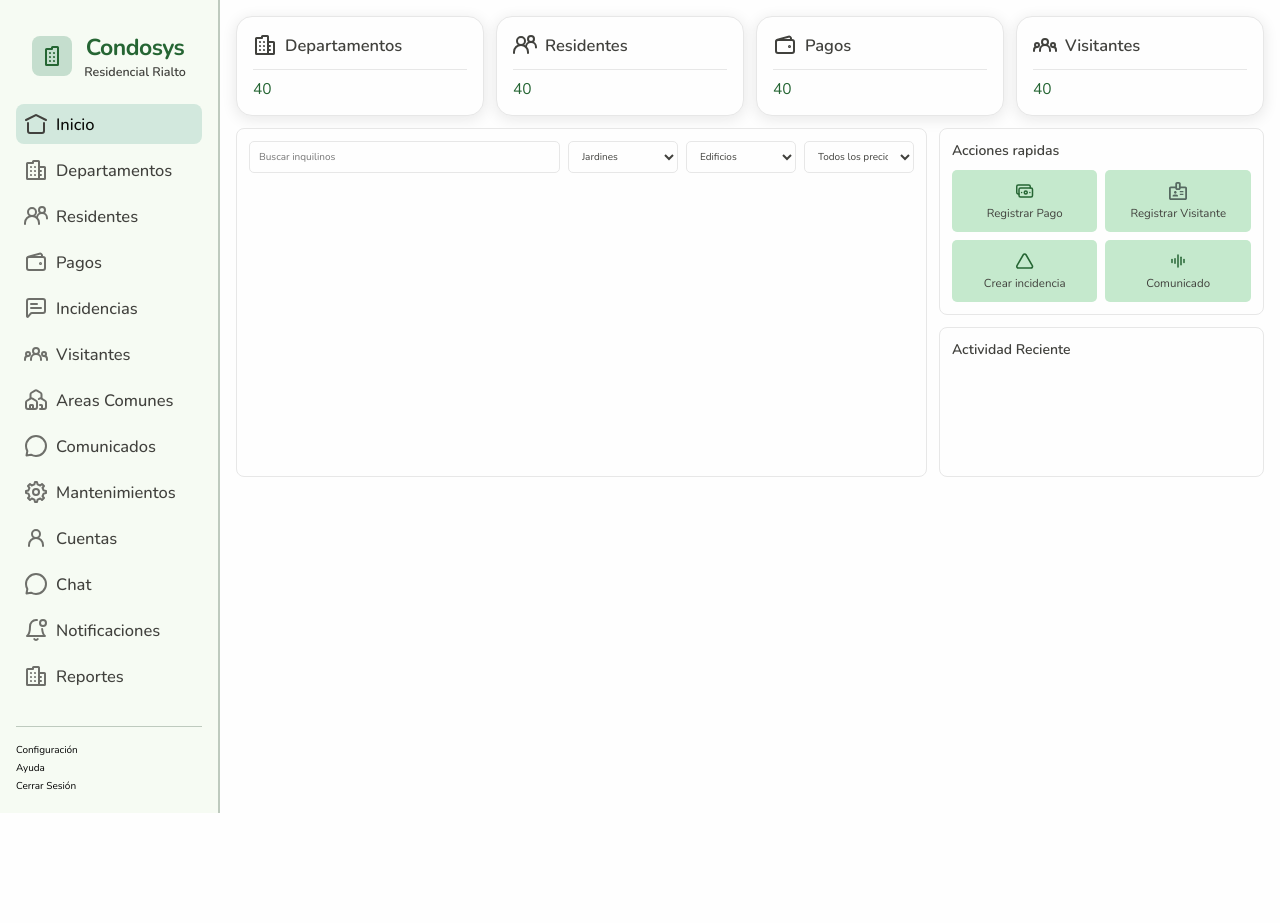
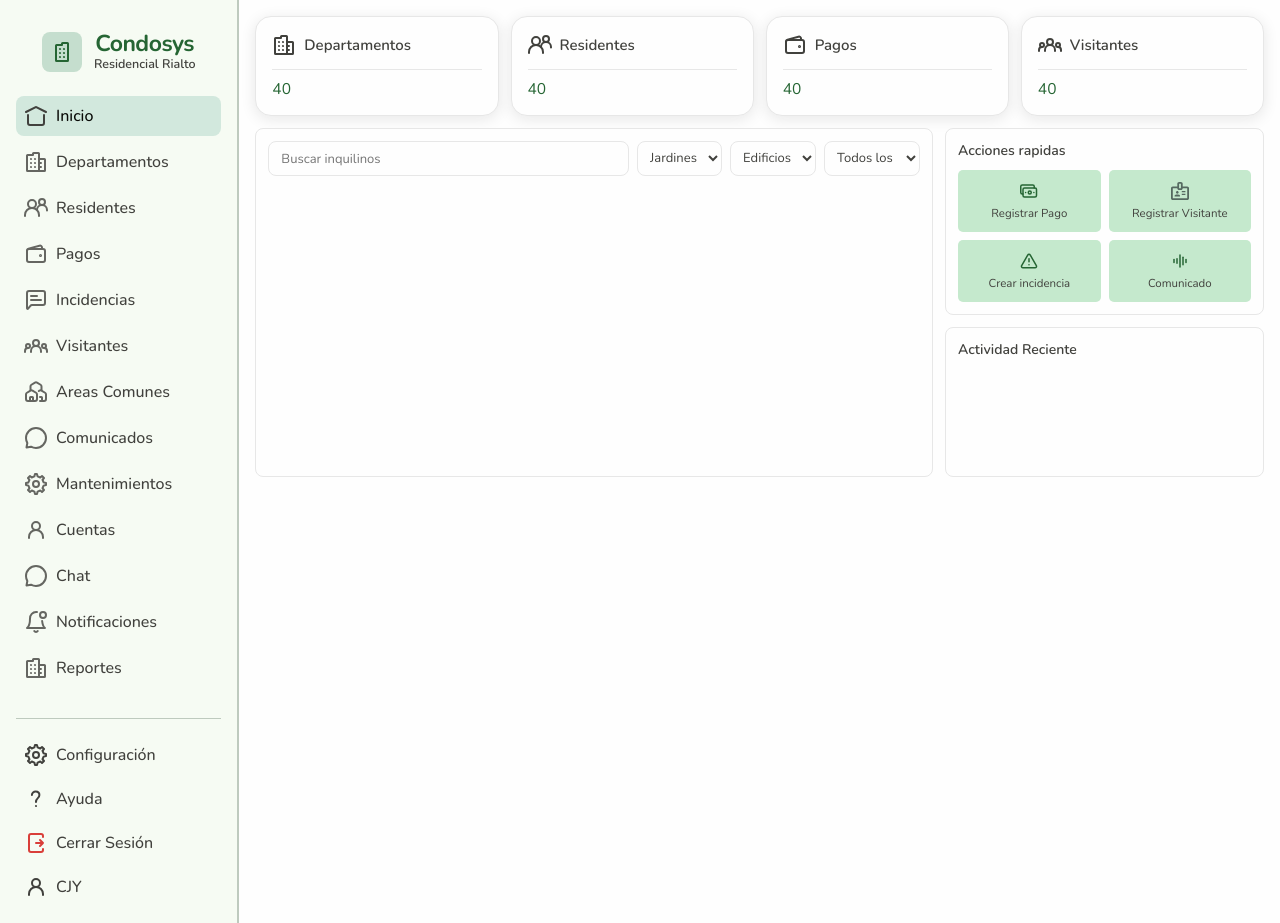
Before and after one commit to JMJ0331/condosys, a Django app: page /inicio in a window 1280 px wide. Before the commit the page ends 813 px from the top, so only its background shows below. Run offline with Django 4.2, Linux system fonts and the light colour scheme.

Commit message:
update: termine el aside y corregi algunas cosas más

```diff
--- a/condosys/inicio/static/css/index.css
+++ b/condosys/inicio/static/css/index.css
@@ -1,3 +1,6 @@
+@import url('../../../static/css/variables.css');
+
+
 .container-main-side2 {
 	gap: 1.2rem;
 	padding: 1.6rem;
@@ -19,47 +22,46 @@
 .container-flex > .filtros,
 .acciones,
 .actividad-reciente {
-	min-width: 0;
+
 	padding: 1.2rem;
 	border: 1px solid var(--black-50);
 	border-radius: 0.8rem;
 	background: var(--white-50);
 }
 
-.container-search,
-.container-search > .filtros {
-	width: 100%;
-}
-
 .container-search > .filtros {
 	display: flex;
-	align-items: center;
-	gap: 0.8rem;
+	gap: var(--space-8);
 }
 
 #search-input,
 #tipo-select,
 #estado-select,
 #rango-precio-select {
-	box-sizing: border-box;
-	min-width: 0;
-	height: 3.2rem;
+
+	height: 3.5rem;
 	padding: 0 0.9rem;
 	border: 1px solid var(--black-50);
-	border-radius: 0.5rem;
+	border-radius: 8px;
 	background: var(--white-50);
 	color: var(--black-400);
 	font: inherit;
+	vertical-align: middle;
 }
 
 #search-input {
+	padding: 1rem 1.2rem;
+	font-size: 1.3rem;
 	flex: 1;
 }
 
 #tipo-select,
 #estado-select,
 #rango-precio-select {
-	flex: 0 1 11rem;
+	max-width: 96px;
+	padding: var(--padding-8);
+	font-size: 1.3rem;
+
 }
 
 .Acciones-dashboard {
--- a/condosys/inicio/templates/inicio/index.html
+++ b/condosys/inicio/templates/inicio/index.html
@@ -15,7 +15,9 @@
   </div>
 
   <div class="container-flex" >
+
     <div class="filtros">
+
       <div class="container-search">
         <div class="filtros">
           <input
@@ -42,6 +44,8 @@
           </select>
         </div>
       </div>
+
+      <div class="container-inquilinos"></div>
     </div>
 
     <div class="Acciones-dashboard">
@@ -58,7 +62,7 @@
             <p>Registrar Visitante</p>
           </span>
           <span class="accion" role="button">
-            <img src="{% static 'images/icons/vector.svg' %}" alt="" />
+            <img src="{% static 'images/icons/warning-triangle.svg' %}" alt="" />
             <p>Crear incidencia</p>
           </span>
 
@@ -73,7 +77,7 @@
         <h2>Actividad Reciente</h2>
       </div>
     </div>
-    </div>
+
   </div>
 </div>
 {% endblock %}
--- a/condosys/static/css/style.css
+++ b/condosys/static/css/style.css
@@ -16,7 +16,7 @@ body {
 
 .main-layout {
     display: grid;
-    grid-template-columns: minmax(220px, 0.2fr) minmax(0, 1fr);
+    grid-template-columns: minmax(220px, 0.23fr) minmax(0, 1fr);
     width: 100%;
 }
 
@@ -178,6 +178,7 @@ aside {
     font-weight: bold;
     color: var(--green-800);
     letter-spacing: -0.5px;
+    line-height: 1;
 }
 
 .nombre-residencial{
@@ -193,10 +194,11 @@ aside {
 }
 
 .container-links:last-child{
+    padding-top: var(--borderR-16);
     border-top: 1px solid var(--green-75);
 }
 
-aside .opt-modulo {
+aside .opt-modulo, .otras-opciones {
 
     display: flex;
     align-items: center;
@@ -229,7 +231,7 @@ aside .opt-modulo img {
     width: 24px;
     height: 24px;
     flex-shrink: 0;
-    opacity: 0.75;
+    opacity: 0.8;
 }
 
 aside .opt-modulo.active img,
@@ -237,8 +239,8 @@ aside .opt-modulo:hover img {
     opacity: 1;
 }
 
-aside .opt-modulo h4 {
-    font-size: 1.65rem;
+aside .opt-modulo h4, .otras-opciones{
+    font-size: 1.6rem;
     font-weight: 500;
 }
 
@@ -307,10 +309,11 @@ aside .opt-modulo h4 {
 
 .app-info>.opt-modulo h4 {
     margin: 0;
-    font-size: 1.65rem;
+    font-size: 1.5rem;
     font-weight: 600;
     color: var(--black-400);
 }
+
 
 .data {
     font-size: 1.55rem;
--- a/condosys/templates/base.html
+++ b/condosys/templates/base.html
@@ -16,7 +16,7 @@
 
         <div class="main-layout">
 
-            {% include "componentes/aside.html" with nombre_residencial="Residencial Rialto" %}
+            {% include "componentes/aside.html" with nombre_residencial="Residencial Rialto" nombre_usuario="CJY" %}
 
             {% block mini-cards %}
             {% endblock %}
--- a/condosys/templates/componentes/aside.html
+++ b/condosys/templates/componentes/aside.html
@@ -139,15 +139,30 @@
 
     <div class="container-links">
 
-      <div class="container-link"></div>
-      <div class="container-link"></div>
-      <div class="container-link"></div>
-      <div class="container-link"></div>
+      <span class="otras-opciones" role="button">
+        <img src="{% static "images/icons/settings.svg" %}" alt="config">
+        Configuración
 
-      <span role="button">Configuración</span>
-      <span role="button">Ayuda</span>
-      <span role="button">Cerrar Sesión</span>
-      <span role="button">{{nombre_usuario}}</span>
+      </span>
+
+      <span class="otras-opciones" role="button">
+        <img src="{% static "images/icons/question-mark.svg" %}" alt="interrogante">
+        Ayuda
+
+      </span>
+
+      <span class="otras-opciones" role="button">
+        <img src="{% static "images/icons/log-out.svg" %}" alt="config">
+        Cerrar Sesión
+
+      </span>
+
+      <span class="otras-opciones" role="button">
+        <img src="{% static "images/icons/user.svg" %}" alt="config">
+        {{nombre_usuario}}
+
+      </span>
+
     </div>
 
   </div>
```
